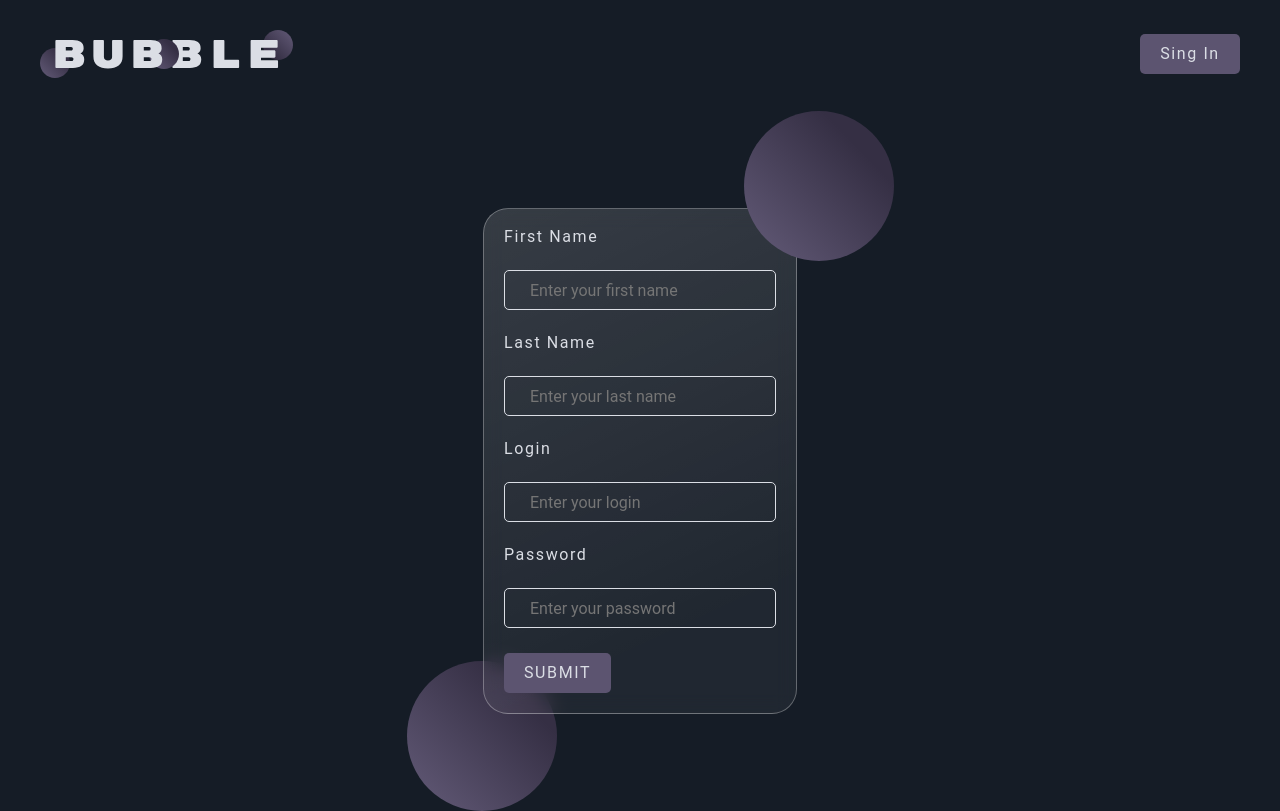
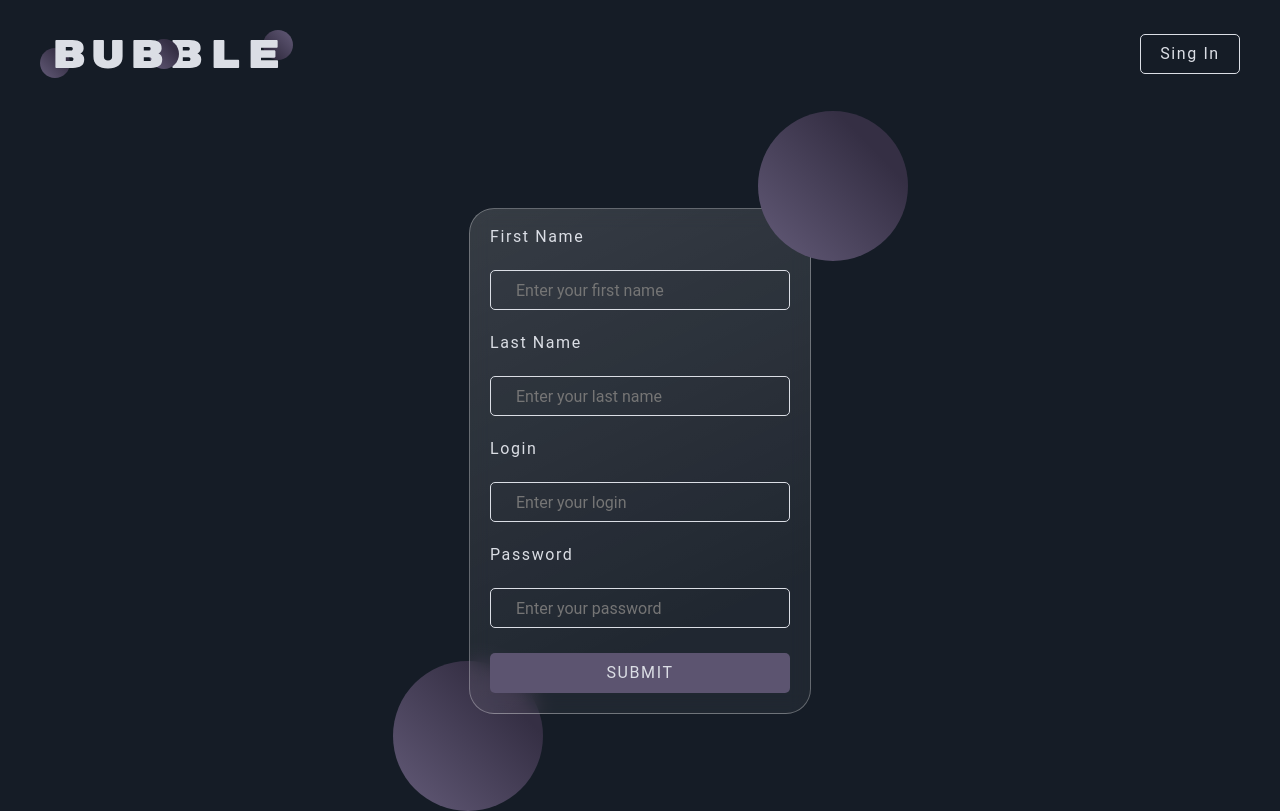
Before and after one commit to shapikso/Movies_React, a React (Create React App) app: page /sing-up in a window 1280 px wide. Built offline with nearby package versions, Linux system fonts and the light colour scheme.

Commit message:
fixed styles

```diff
--- a/src/components/MainLayout/MainLayout.js
+++ b/src/components/MainLayout/MainLayout.js
@@ -4,31 +4,32 @@ import Logo from './Logo/Logo';
 import {Link, useLocation} from "react-router-dom";
 import Button from '../common/Button/Button';
 import {getNextRoute} from "../../helpers/route";
+import {StButtonLinkWrapper, StContainer, StHeaderContainer, StHeaderLink} from "./styled";
 
 const MainLayout = (props) => {
     const { link, content } = getNextRoute(useLocation().pathname);
     return (
-        <div>
-            <header className="header">
-                <div className="container">
-                    <div className="header__container">
-                        <div className="header__logo">
+        <>
+            <header>
+                <StContainer>
+                    <StHeaderContainer>
+                        <div>
                             <Link to="/movies">
                                 <Logo/>
                             </Link>
                         </div>
-                        <div className="header__links">
-                            <div className="basic-link header__links-item">
+                        <StHeaderLink>
+                            <StButtonLinkWrapper>
                                 <Link to={link}>
-                                    <Button className="button--link" contentKey={content}/>
+                                    <Button width="100px" color="transparent" contentKey={content}/>
                                 </Link>
-                            </div>
-                        </div>
-                    </div>
-                </div>
+                            </StButtonLinkWrapper>
+                        </StHeaderLink>
+                    </StHeaderContainer>
+                </StContainer>
             </header>
             <main className="main">{props.children}</main>
-        </div>
+        </>
     );
 };
 
--- a/src/components/MainLayout/main.scss
+++ b/src/components/MainLayout/main.scss
@@ -4,3 +4,40 @@
   justify-content: space-between;
   align-items: center;
 }
+.container {
+  max-width: 1500px;
+  padding: 0 40px;
+  margin: 0 auto;
+}
+.basic-link {
+  min-width: 100px;
+  height: 40px;
+  color: var(--light-primary-color);
+  letter-spacing: 0.1em;
+
+  display: flex;
+  justify-content: center;
+  align-items: center;
+
+  border: 1px solid var(--light-primary-color);
+  border-radius: 5px;
+
+  padding: 5px;
+
+  transition: all 0.25s ease;
+}
+
+.basic-link:hover {
+  background-color: var(--light-primary-color);
+  color: var(--dark-primary-color);
+}
+
+.basic-link:active {
+  background-color: var(--light-primary-color-opacity);
+  border-color: transparent;
+}
+
+.header__links {
+  display: flex;
+  justify-content: space-between;
+}
--- /dev/null
+++ b/src/components/MainLayout/styled.js
@@ -0,0 +1,54 @@
+import styled from "styled-components";
+
+export const StContainer = styled.div`
+  max-width: 1500px;
+  padding: 0 40px;
+  margin: 0 auto;
+`;
+
+export const StHeaderContainer = styled.div`
+  padding: 30px 0;
+  display: flex;
+  justify-content: space-between;
+  align-items: center;
+`;
+
+export const StHeaderLink = styled.div`
+  display: flex;
+  justify-content: space-between;
+`;
+
+export const StButtonLinkWrapper = styled.div`
+  width: 100px;
+  height: 40px;
+  color: var(--light-primary-color);
+  letter-spacing: 0.1em;
+
+  display: flex;
+  justify-content: center;
+  align-items: center;
+
+  border: 1px solid var(--light-primary-color);
+  border-radius: 5px;
+
+  padding: 5px;
+
+  transition: all 0.25s ease;
+
+  :active {
+    background-color: var(--light-primary-color-opacity);
+    border-color: transparent;
+  }
+
+  :hover {
+    background-color: var(--light-primary-color);
+    color: var(--dark-primary-color);
+  }
+  button{
+    padding: 5px;
+  }
+  button: hover {
+    background-color: var(--light-primary-color);
+    color: var(--dark-primary-color);
+  }
+`;
--- a/src/components/Movies/Filters/DoubleRange/styled.js
+++ b/src/components/Movies/Filters/DoubleRange/styled.js
@@ -16,6 +16,7 @@ export const StDoubleRangeInfo = styled.div`
   display: flex;
   justify-content: space-between;
   align-items: center;
+  gap:5px;
     `;
 export const StDoubleRangeInfoMinMax = styled.div`
   width: 97%;
@@ -42,7 +43,7 @@ export const StSelect = styled.select`
   cursor: pointer;
   border: 1px solid var(--light-primary-color);
   border-radius: 5px;
-  height: 50px;
+  height: 40px;
   font-size: 16px;
   color: var(--light-primary-color);
     `;
--- a/src/components/Movies/Filters/FilterHeaders/FilterHeaders.js
+++ b/src/components/Movies/Filters/FilterHeaders/FilterHeaders.js
@@ -3,7 +3,7 @@ import PropTypes from 'prop-types';
 import Select from '../Selector/Select';
 import {movieLanguages, movieStatus} from '../../../../constants/selectors';
 import Input from '../../../common/Input/InputField';
-import {StFilterRow} from "../styled";
+import {StFilterRow, StInputWrapper} from "../styled";
 
 const FilterHeaders = ({setFilter, title,}) => {
 
@@ -13,11 +13,13 @@ const FilterHeaders = ({setFilter, title,}) => {
 
     return (
         <StFilterRow>
-            <Input value={title}
-                placeholder="Search..."
-                onChange={setSearchTitle}
-                className="movie-title"
-            />
+            <StInputWrapper>
+                <Input value={title}
+                    placeholder="Search..."
+                    onChange={setSearchTitle}
+                    className="movie-title"
+                />
+            </StInputWrapper>
             <Select setSelector={setStatus} options={movieStatus}/>
             <Select setSelector={setLanguage} options={movieLanguages}/>
         </StFilterRow>
--- a/src/components/Movies/Filters/Selector/SelectItem.js
+++ b/src/components/Movies/Filters/Selector/SelectItem.js
@@ -1,8 +1,9 @@
 import React from 'react';
+import {StOption} from "../../styled";
 
 const SelectItem = ({value, title}) => {
     return (
-        <option value={value}>{title}</option>
+        <StOption value={value}>{title}</StOption>
     );
 };
 
--- a/src/components/Movies/Filters/styled.js
+++ b/src/components/Movies/Filters/styled.js
@@ -38,6 +38,7 @@ export const StFilterRow = styled.div`
   flex-wrap: wrap;
   margin-bottom: 40px;
   gap: 25px;
+  align-items: center;
     `;
 export const StFilterButton = styled.div`
   display: flex;
@@ -50,3 +51,7 @@ export const StFilterButton = styled.div`
     width: 100%;
   }
     `;
+
+export const StInputWrapper = styled.div`
+    width: 500px;
+ `;
--- a/src/components/Movies/Movies.js
+++ b/src/components/Movies/Movies.js
@@ -44,15 +44,18 @@ const Movies = () => {
     const loadMore = (e, page) => getMovies(page);
 
     const submitResetFilters = (e) => {
-        setState({...state, currentPage: 1, movies: [] });
-        loadMore(e,1);
+        setState((prevState) => ({...prevState, currentPage: 1, movies: [], isFiltersHidden: true }) );
+        setTimeout(() => {
+            loadMore(e,1);
+        }, 20);
+
     };
 
 
     return (
         <StMovieWrapper>
             <StPlaceRight>
-                <Button className="button--short" onClick={toggleFilters} contentKey="Filters" />
+                <Button width="100px" onClick={toggleFilters} contentKey="Filters" />
             </StPlaceRight>
             <StMovies>
                 {state.movies.map((element) => (
--- a/src/components/Movies/styled.js
+++ b/src/components/Movies/styled.js
@@ -64,5 +64,9 @@ export const StFiltersModal = styled.div`
   padding: 50px;
   justify-content: center;
   align-items: center;
-  display: ${({hidden}) => {hidden ? 'none' : 'flex';}};
+  display: ${({hidden}) => hidden ? 'none' : 'flex'};
 `;
+
+export const StOption = styled.option`
+  color: #151C26;
+`;
--- a/src/components/common/Button/styled.js
+++ b/src/components/common/Button/styled.js
@@ -2,7 +2,7 @@ import styled from 'styled-components';
 import {COLORS} from '../styles/colors';
 
 export const StButton = styled.button`
-  min-width: ${({width}) => `${width || '100px'}`};
+  min-width: ${({width}) => `${width || '300px'}`};
   height: 40px;
   padding: 10px 20px;
   font-size: 16px;
```
